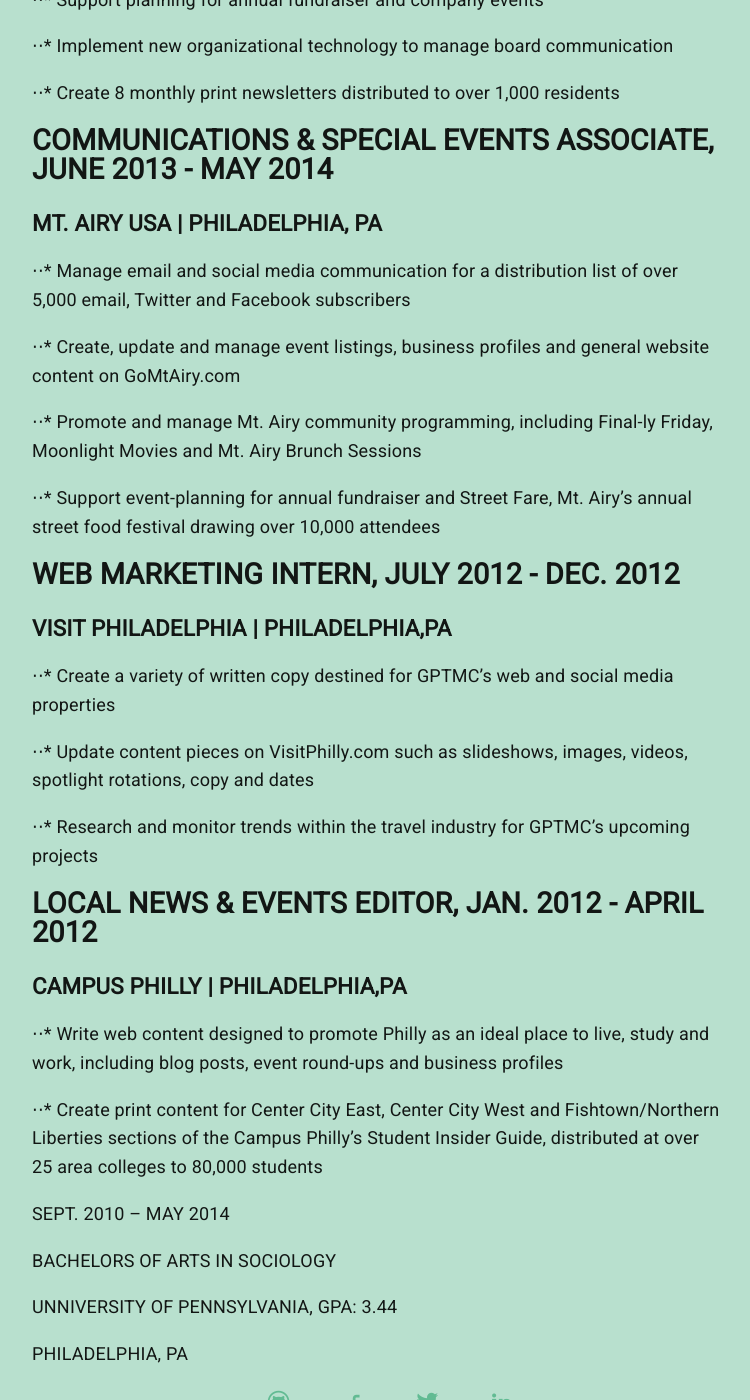
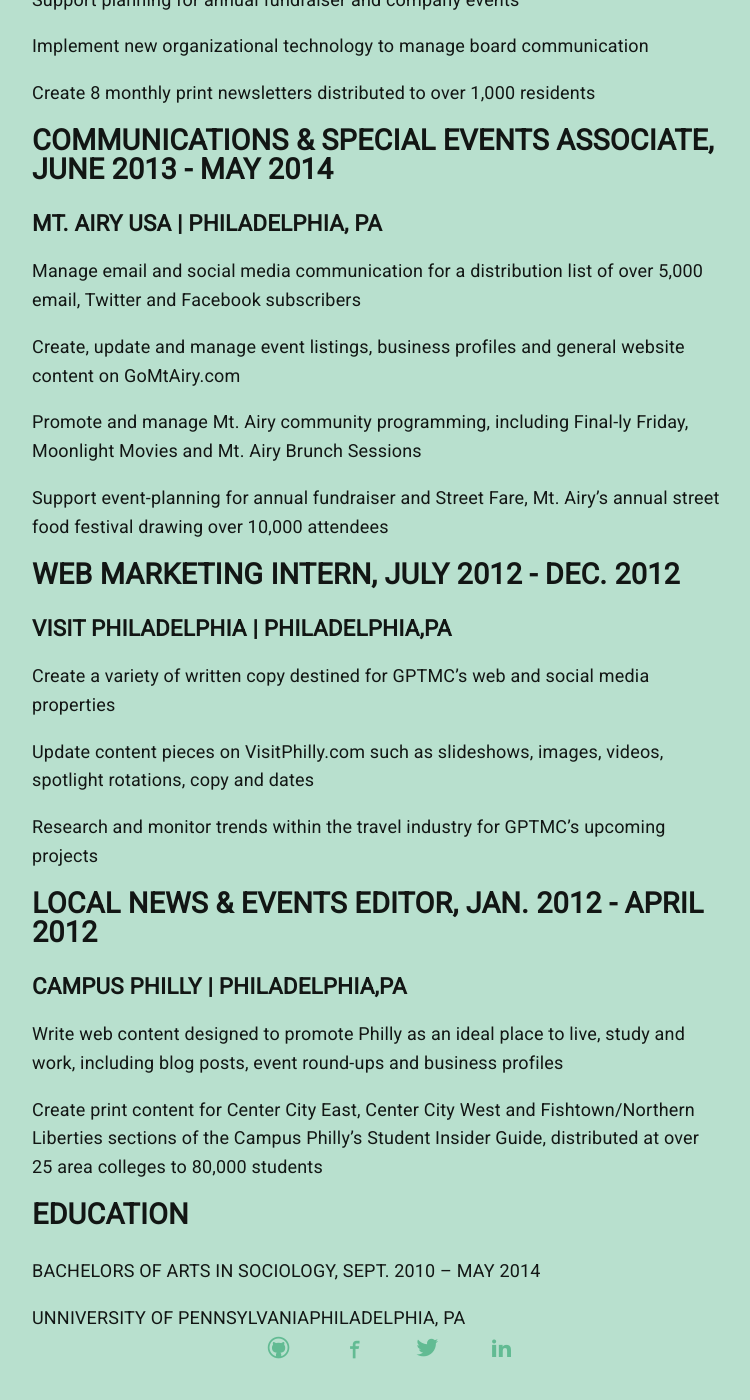
Before and after one commit to dominiqueclarke/portfolio, a Jekyll site: the page built from resume.md, in a window 1280 px wide and 1400 px high, scrolled down 1271 px. Shown: the whole window, without its empty margins (263-1013 px from the left). Built offline with Jekyll 4.4.1, drawn with Linux system fonts in a browser that asks for light colours; nearby versions of some CDN libraries; some web fonts are replaced; a script that is not in the unit is left out; some of the changed text lies outside the part shown.

Commit message:
Fixed markdown syntax

```diff
--- a/resume.md
+++ b/resume.md
@@ -12,50 +12,48 @@
 
 Placed at Mission First through Philly Fellows, a competitive fellowship program that pairs top college graduates with capacity building positions at nonprofits.
 
-⋅⋅* Research potential funders and maintain ongoing donor database
+* Research potential funders and maintain ongoing donor database
 
-⋅⋅* Assist in developing funding proposals and donor acknowledgements
+* Assist in developing funding proposals and donor acknowledgements
 
-⋅⋅* Support planning for annual fundraiser and company events
+* Support planning for annual fundraiser and company events
 
-⋅⋅* Implement new organizational technology to manage board communication
+* Implement new organizational technology to manage board communication
 
-⋅⋅* Create 8 monthly print newsletters distributed to over 1,000 residents
+* Create 8 monthly print newsletters distributed to over 1,000 residents
 
 ## COMMUNICATIONS & SPECIAL EVENTS ASSOCIATE, JUNE 2013 - MAY 2014
 
 ### MT. AIRY USA | PHILADELPHIA, PA
 
-⋅⋅* Manage email and social media communication for a distribution list of over 5,000 email, Twitter and Facebook subscribers
+* Manage email and social media communication for a distribution list of over 5,000 email, Twitter and Facebook subscribers
 
-⋅⋅* Create, update and manage event listings, business profiles and general website content on GoMtAiry.com
+* Create, update and manage event listings, business profiles and general website content on GoMtAiry.com
 
-⋅⋅* Promote and manage Mt. Airy community programming, including Final-ly Friday, Moonlight Movies and Mt. Airy Brunch Sessions
+* Promote and manage Mt. Airy community programming, including Final-ly Friday, Moonlight Movies and Mt. Airy Brunch Sessions
 
-⋅⋅* Support event-planning for annual fundraiser and Street Fare, Mt. Airy’s annual street food festival drawing over 10,000 attendees
+* Support event-planning for annual fundraiser and Street Fare, Mt. Airy’s annual street food festival drawing over 10,000 attendees
 
 ## WEB MARKETING INTERN, JULY 2012 - DEC. 2012
 
 ### VISIT PHILADELPHIA | PHILADELPHIA,PA
 
-⋅⋅* Create a variety of written copy destined for GPTMC’s web and social media properties
+* Create a variety of written copy destined for GPTMC’s web and social media properties
 
-⋅⋅* Update content pieces on VisitPhilly.com such as slideshows, images, videos, spotlight rotations, copy and dates
+* Update content pieces on VisitPhilly.com such as slideshows, images, videos, spotlight rotations, copy and dates
 
-⋅⋅* Research and monitor trends within the travel industry for GPTMC’s upcoming projects
+* Research and monitor trends within the travel industry for GPTMC’s upcoming projects
 
 ## LOCAL NEWS & EVENTS EDITOR, JAN. 2012 - APRIL 2012
 
 ### CAMPUS PHILLY | PHILADELPHIA,PA
 
-⋅⋅* Write web content designed to promote Philly as an ideal place to live, study and work, including blog posts, event round-ups and business profiles
+* Write web content designed to promote Philly as an ideal place to live, study and work, including blog posts, event round-ups and business profiles
 
-⋅⋅* Create print content for Center City East, Center City West and Fishtown/Northern Liberties sections of the Campus Philly's Student Insider Guide, distributed at over 25 area colleges to 80,000 students
+* Create print content for Center City East, Center City West and Fishtown/Northern Liberties sections of the Campus Philly's Student Insider Guide, distributed at over 25 area colleges to 80,000 students
 
-SEPT. 2010 – MAY 2014
+## EDUCATION
 
-BACHELORS OF ARTS IN SOCIOLOGY
+BACHELORS OF ARTS IN SOCIOLOGY, SEPT. 2010 – MAY 2014
 
-UNNIVERSITY OF PENNSYLVANIA, GPA: 3.44
-
-PHILADELPHIA, PA
+UNNIVERSITY OF PENNSYLVANIA | PHILADELPHIA, PA
```
Also changed, not shown: 3 other files.
